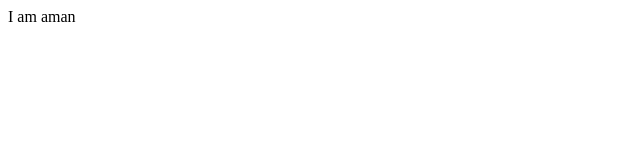
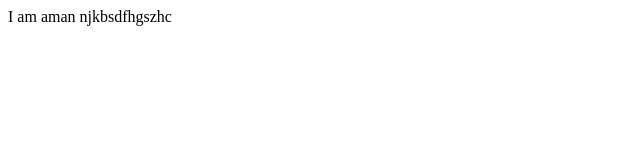
Before and after one commit to khareaman/Localrepo, a plain HTML site: page index.html in a window 1280 px wide. Shown: the whole page, without its empty margins (0-640 px from the left). Drawn offline with Linux system fonts and the light colour scheme.

Commit message:
add feature

```diff
--- a/index.html
+++ b/index.html
@@ -1 +1 @@
-<p> I am aman</p>
+<p> I am aman njkbsdfhgszhc </p>
```
